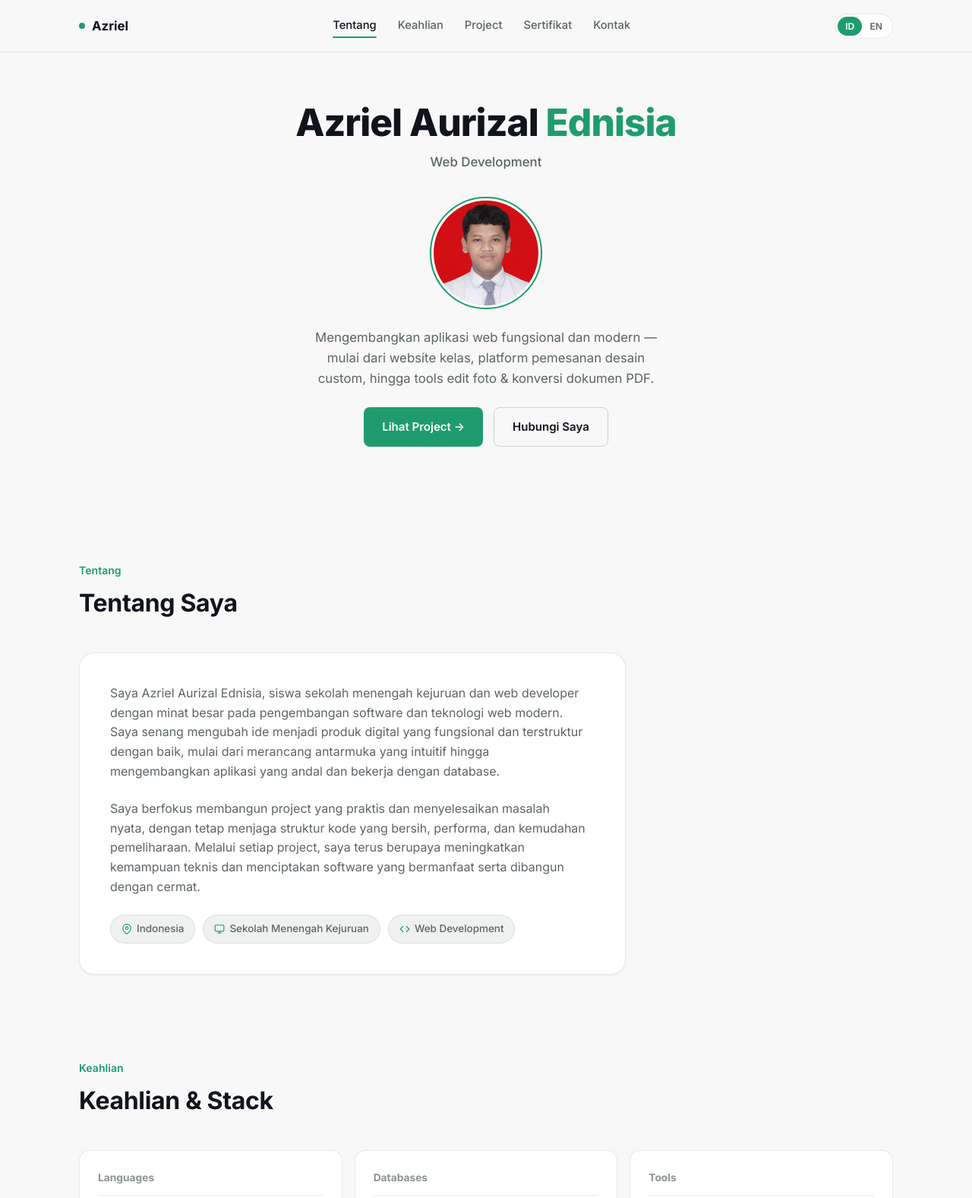
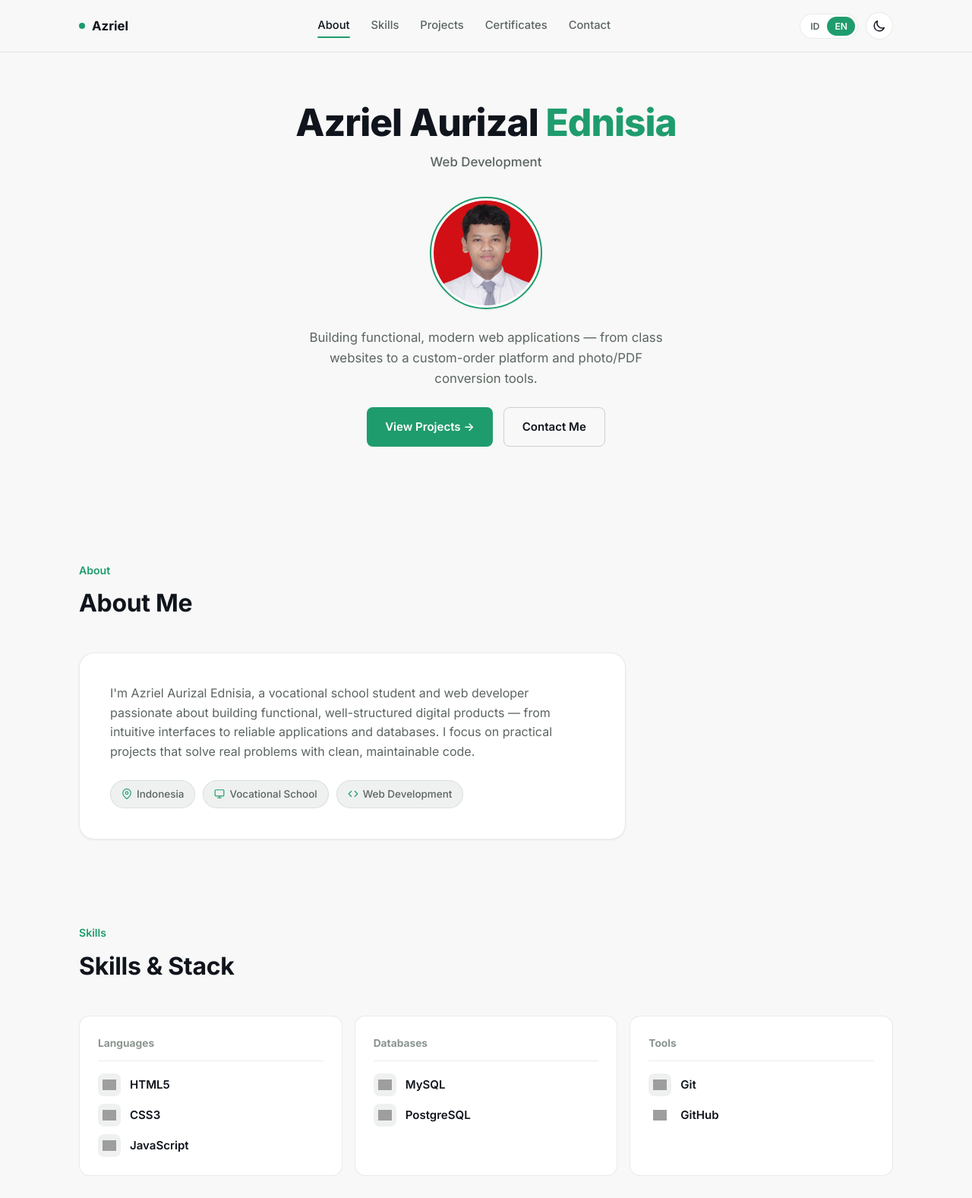
Before and after one commit to azriel-ae/portfolio-azriel, a plain HTML site: page public/index.html in a window 1280 px wide. Shown: the top 1577 px of the page at 76% size. Drawn offline with Linux system fonts and the light colour scheme; grey boxes are pictures that could not be loaded.

Commit message:
shorten about me, default to english, show theme toggle

```diff
--- a/public/index.html
+++ b/public/index.html
@@ -1,5 +1,5 @@
 <!DOCTYPE html>
-<html lang="id" data-theme="light">
+<html lang="en" data-theme="light">
 <head>
   <meta charset="UTF-8">
   <meta name="viewport" content="width=device-width, initial-scale=1.0">
@@ -34,10 +34,10 @@
 
       <div class="nav-controls">
         <div class="lang-switch">
-          <button type="button" class="lang-btn active" data-lang="id" aria-pressed="true">ID</button>
-          <button type="button" class="lang-btn" data-lang="en" aria-pressed="false">EN</button>
+          <button type="button" class="lang-btn" data-lang="id" aria-pressed="false">ID</button>
+          <button type="button" class="lang-btn active" data-lang="en" aria-pressed="true">EN</button>
         </div>
-        <button class="theme-toggle" id="themeToggle" aria-label="Toggle theme" aria-pressed="false" style="display:none;">
+        <button class="theme-toggle" id="themeToggle" aria-label="Toggle theme" aria-pressed="false">
           <svg id="themeIcon" width="18" height="18" fill="none" stroke="currentColor" viewBox="0 0 24 24"><path stroke-linecap="round" stroke-linejoin="round" stroke-width="2" d="M12 3v1m0 16v1m9-9h-1M4 12H3m15.364 6.364l-.707-.707M6.343 6.343l-.707-.707m12.728 0l-.707.707M6.343 17.657l-.707.707M16 12a4 4 0 11-8 0 4 4 0 018 0z"></path></svg>
         </button>
         <button class="menu-toggle" id="menuToggle" aria-label="Open menu" aria-expanded="false" aria-controls="navLinks">
@@ -83,11 +83,8 @@
         </div>
 
         <div class="about-card reveal">
-          <p class="about-text" data-i18n="about_text_1">
-            Saya Azriel Aurizal Ednisia, siswa sekolah menengah kejuruan dan web developer dengan minat besar pada pengembangan software dan teknologi web modern. Saya senang mengubah ide menjadi produk digital yang fungsional dan terstruktur dengan baik, mulai dari merancang antarmuka yang intuitif hingga mengembangkan aplikasi yang andal dan bekerja dengan database.
-          </p>
-          <p class="about-text" data-i18n="about_text_2">
-            Saya berfokus membangun project yang praktis dan menyelesaikan masalah nyata, dengan tetap menjaga struktur kode yang bersih, performa, dan kemudahan pemeliharaan. Melalui setiap project, saya terus berupaya meningkatkan kemampuan teknis dan menciptakan software yang bermanfaat serta dibangun dengan cermat.
+          <p class="about-text" data-i18n="about_text">
+            I'm Azriel Aurizal Ednisia, a vocational school student and web developer passionate about building functional, well-structured digital products — from intuitive interfaces to reliable applications and databases. I focus on practical projects that solve real problems with clean, maintainable code.
           </p>
           <div class="chips-grid">
             <span class="chip">
--- a/public/script.js
+++ b/public/script.js
@@ -60,8 +60,7 @@ const translations = {
     btn_contact_me: "Hubungi Saya",
     about_kicker: "Tentang",
     about_title: "Tentang Saya",
-    about_text_1: "Saya Azriel Aurizal Ednisia, siswa sekolah menengah kejuruan dan web developer dengan minat besar pada pengembangan software dan teknologi web modern. Saya senang mengubah ide menjadi produk digital yang fungsional dan terstruktur dengan baik, mulai dari merancang antarmuka yang intuitif hingga mengembangkan aplikasi yang andal dan bekerja dengan database.",
-    about_text_2: "Saya berfokus membangun project yang praktis dan menyelesaikan masalah nyata, dengan tetap menjaga struktur kode yang bersih, performa, dan kemudahan pemeliharaan. Melalui setiap project, saya terus berupaya meningkatkan kemampuan teknis dan menciptakan software yang bermanfaat serta dibangun dengan cermat.",
+    about_text: "Saya Azriel Aurizal Ednisia, siswa sekolah menengah kejuruan dan web developer yang senang membangun produk digital yang fungsional dan terstruktur — mulai dari antarmuka yang intuitif hingga aplikasi dan database yang andal. Saya berfokus pada project praktis yang menyelesaikan masalah nyata dengan kode yang rapi dan mudah dipelihara.",
     chip_webdev: "Web Development",
     chip_vocational: "Sekolah Menengah Kejuruan",
     skills_kicker: "Keahlian",
@@ -95,8 +94,7 @@ const translations = {
     btn_contact_me: "Contact Me",
     about_kicker: "About",
     about_title: "About Me",
-    about_text_1: "I'm Azriel Aurizal Ednisia, a vocational school student and web developer with a strong interest in software development and modern web technologies. I enjoy turning ideas into functional, well-structured digital products, from designing intuitive interfaces to developing reliable applications and working with databases.",
-    about_text_2: "I focus on building practical projects that solve real problems while maintaining clean structure, performance, and maintainability. Through every project, I aim to continuously improve my technical skills and create software that is both useful and thoughtfully built.",
+    about_text: "I'm Azriel Aurizal Ednisia, a vocational school student and web developer passionate about building functional, well-structured digital products — from intuitive interfaces to reliable applications and databases. I focus on practical projects that solve real problems with clean, maintainable code.",
     chip_webdev: "Web Development",
     chip_vocational: "Vocational School",
     skills_kicker: "Skills",
@@ -119,7 +117,7 @@ const translations = {
   }
 };
 
-let currentLang = 'id';
+let currentLang = 'en';
 const langBtns = document.querySelectorAll('.lang-btn');
 
 function setLanguage(lang) {
@@ -145,6 +143,8 @@ function setLanguage(lang) {
 langBtns.forEach(btn => {
   btn.addEventListener('click', () => setLanguage(btn.getAttribute('data-lang')));
 });
+
+setLanguage('en');
 
 // ==================== Scroll Reveal ====================
 const reveals = document.querySelectorAll('.reveal');
```
